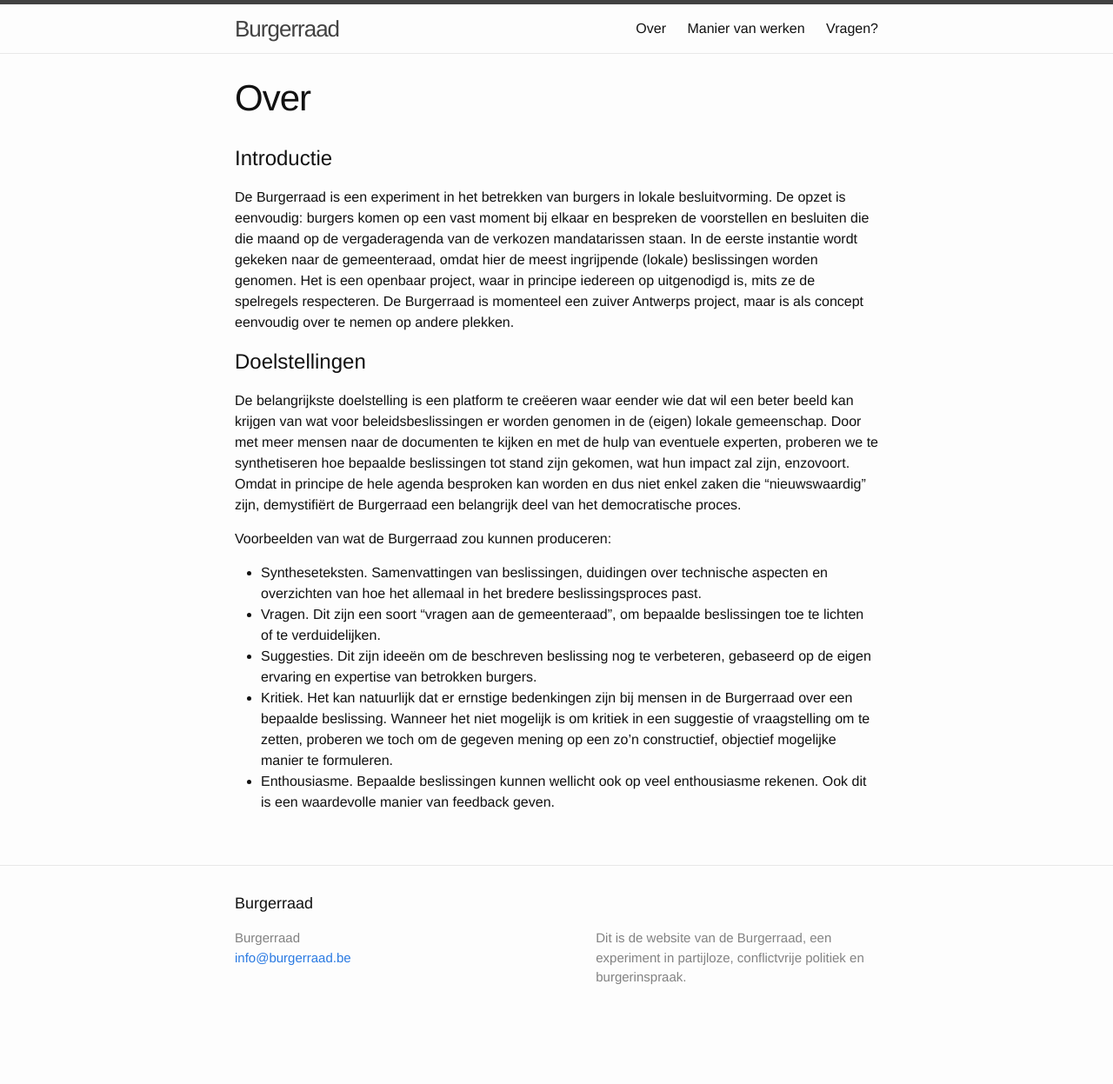
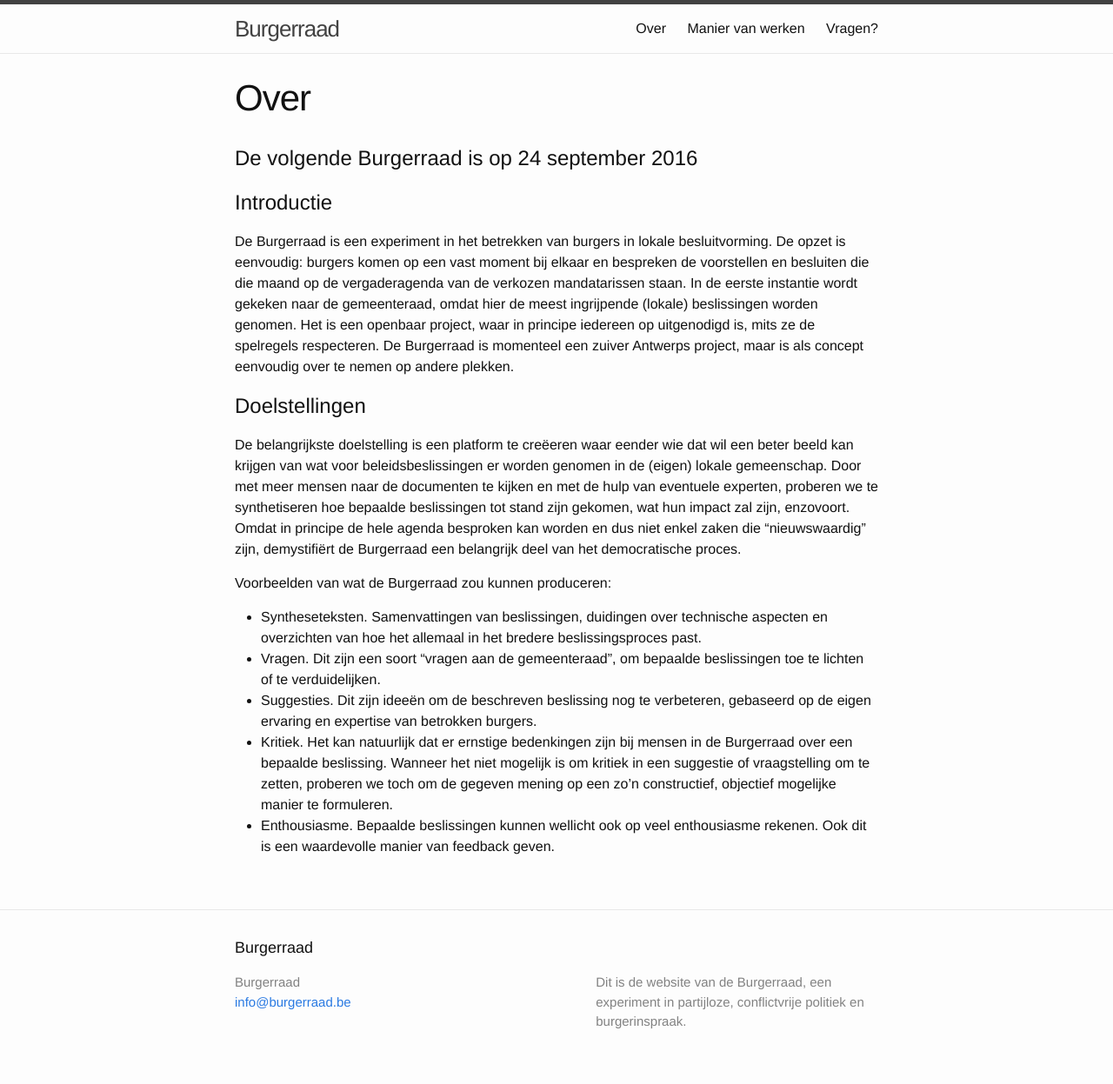
Before and after one commit to tgoorden/burgerraad, a Jekyll site: the page built from about.md, in a window 1280 px wide. Shown: the whole page at 87% size. Built offline with Jekyll 4.4.1, drawn with Linux system fonts in a browser that asks for light colours; before the commit the page ends 1196 px from its top, so only the background shows below that.

Commit message:
Datum volgende en nog wat info

```diff
--- a/_posts/2016-06-25-verslag-burgerraad.markdown
+++ b/_posts/2016-06-25-verslag-burgerraad.markdown
@@ -7,6 +7,8 @@ date:   2016-06-25 18:24:03
 Het doel van deze burgerraad is om inzicht te krijgen op het bestuur van een stad en daar waar mogelijk een constructieve bijdrage te leveren. Hiervoor wordt de agenda van de gemeenteraad doorlopen. Bij de behandelde punten worden op- en aanmerkingen en eventuele vragen ter verduidelijking genoteerd.
 
 De publieke agenda kan [hier][agenda] geraadpleegd worden.
+
+Deze eerste Burgerraad werd in relatief beperkte kring gehouden, om de manier van werken uit te kunnen proberen. Daarom zijn er voorlopig relatief weinig onderwerpen behandeld.
 
 De behandelde agenda punten deze week:
 
--- a/about.md
+++ b/about.md
@@ -3,6 +3,8 @@ layout: page
 title: Over
 permalink: /over/
 ---
+# De volgende Burgerraad is op 24 september 2016
+
 # Introductie
 De Burgerraad is een experiment in het betrekken van burgers in lokale besluitvorming. De opzet is eenvoudig: burgers komen op een vast moment bij elkaar en bespreken de voorstellen en besluiten die die maand op de vergaderagenda van de verkozen mandatarissen staan. In de eerste instantie wordt gekeken naar de gemeenteraad, omdat hier de meest ingrijpende (lokale) beslissingen worden genomen. Het is een openbaar project, waar in principe iedereen op uitgenodigd is, mits ze de spelregels respecteren. De Burgerraad is momenteel een zuiver Antwerps project, maar is als concept eenvoudig over te nemen op andere plekken.
 
```
